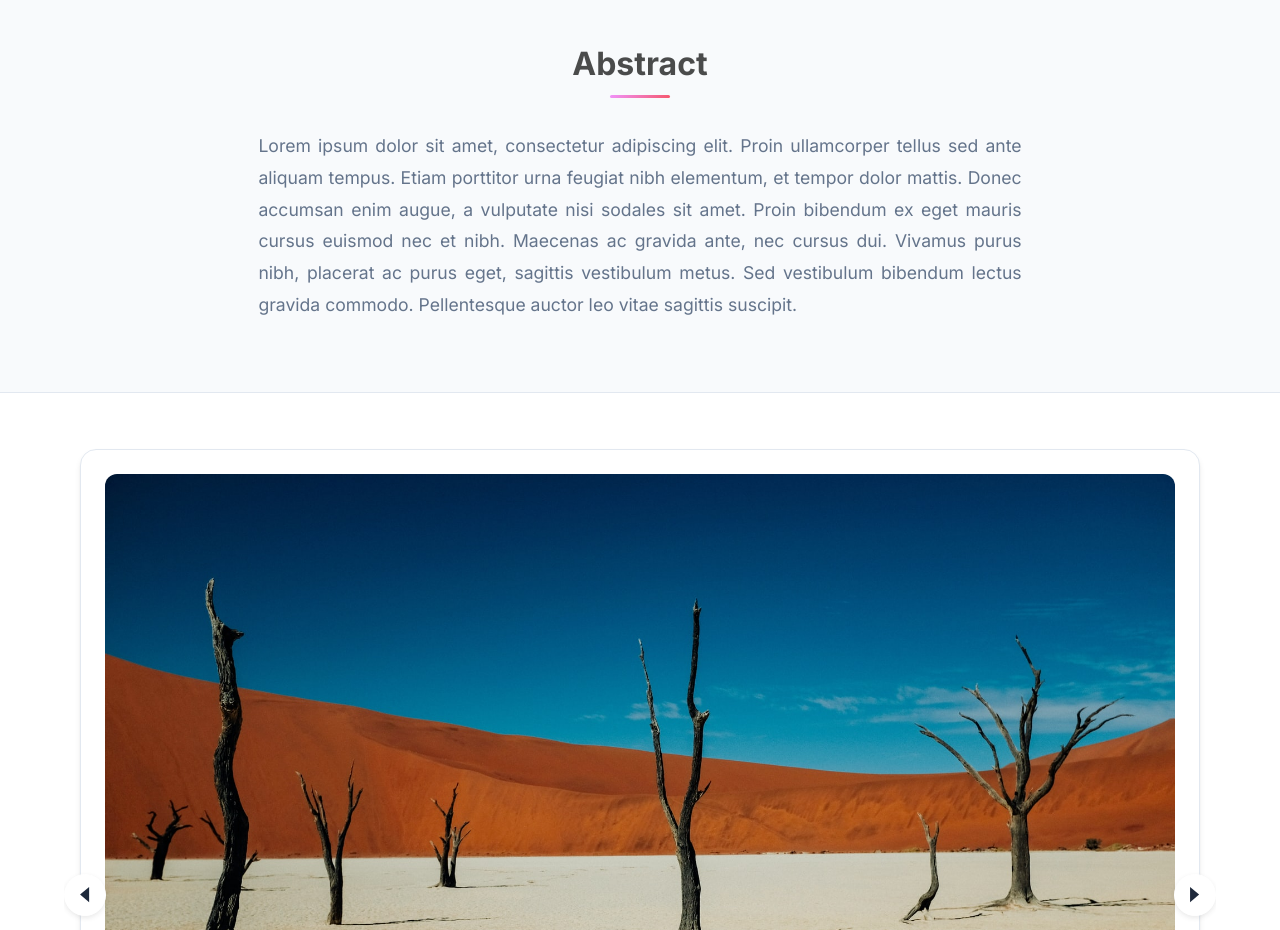
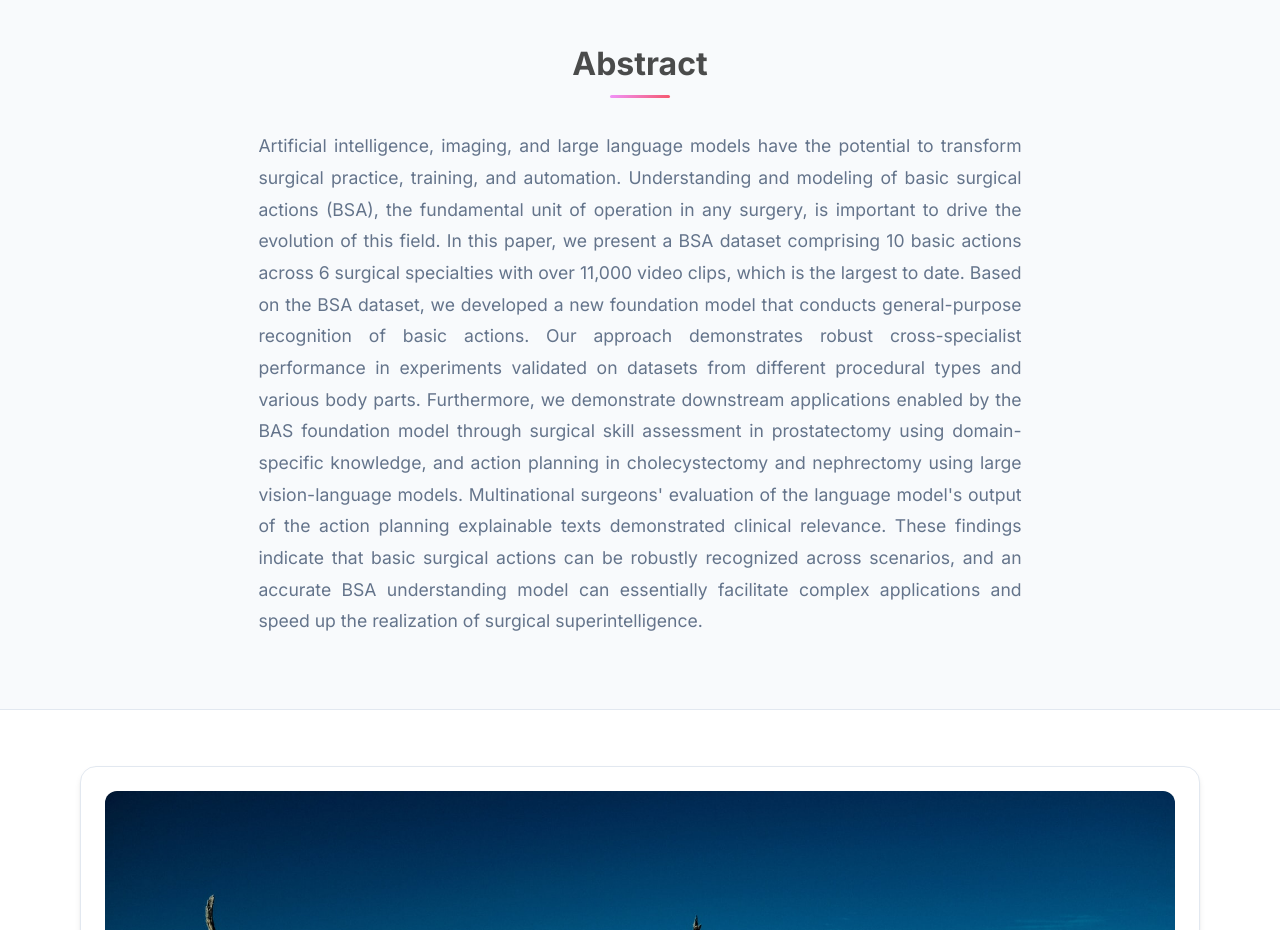
Before and after one commit to XuMengyaAmy/BasicSurgicalActions, a plain HTML site: page index.html in a window 1280 px wide. Shown: the part 928-1858 px from the top of the page. Drawn offline with nearby package versions, Linux system fonts and the light colour scheme; some icons are missing.

Commit message:
Update index.html

```diff
--- a/index.html
+++ b/index.html
@@ -331,7 +331,7 @@
         <div class="content has-text-justified">
           <!-- TODO: Replace with your paper abstract -->
           <p>
-            Lorem ipsum dolor sit amet, consectetur adipiscing elit. Proin ullamcorper tellus sed ante aliquam tempus. Etiam porttitor urna feugiat nibh elementum, et tempor dolor mattis. Donec accumsan enim augue, a vulputate nisi sodales sit amet. Proin bibendum ex eget mauris cursus euismod nec et nibh. Maecenas ac gravida ante, nec cursus dui. Vivamus purus nibh, placerat ac purus eget, sagittis vestibulum metus. Sed vestibulum bibendum lectus gravida commodo. Pellentesque auctor leo vitae sagittis suscipit.
+            Artificial intelligence, imaging, and large language models have the potential to transform surgical practice, training, and automation. Understanding and modeling of basic surgical actions (BSA), the fundamental unit of operation in any surgery, is important to drive the evolution of this field. In this paper, we present a BSA dataset comprising 10 basic actions across 6 surgical specialties with over 11,000 video clips, which is the largest to date. Based on the BSA dataset, we developed a new foundation model that conducts general-purpose recognition of basic actions. Our approach demonstrates robust cross-specialist performance in experiments validated on datasets from different procedural types and various body parts. Furthermore, we demonstrate downstream applications enabled by the BAS foundation model through surgical skill assessment in prostatectomy using domain-specific knowledge, and action planning in cholecystectomy and nephrectomy using large vision-language models. Multinational surgeons' evaluation of the language model's output of the action planning explainable texts demonstrated clinical relevance. These findings indicate that basic surgical actions can be robustly recognized across scenarios, and an accurate BSA understanding model can essentially facilitate complex applications and speed up the realization of surgical superintelligence.
           </p>
         </div>
       </div>
```
